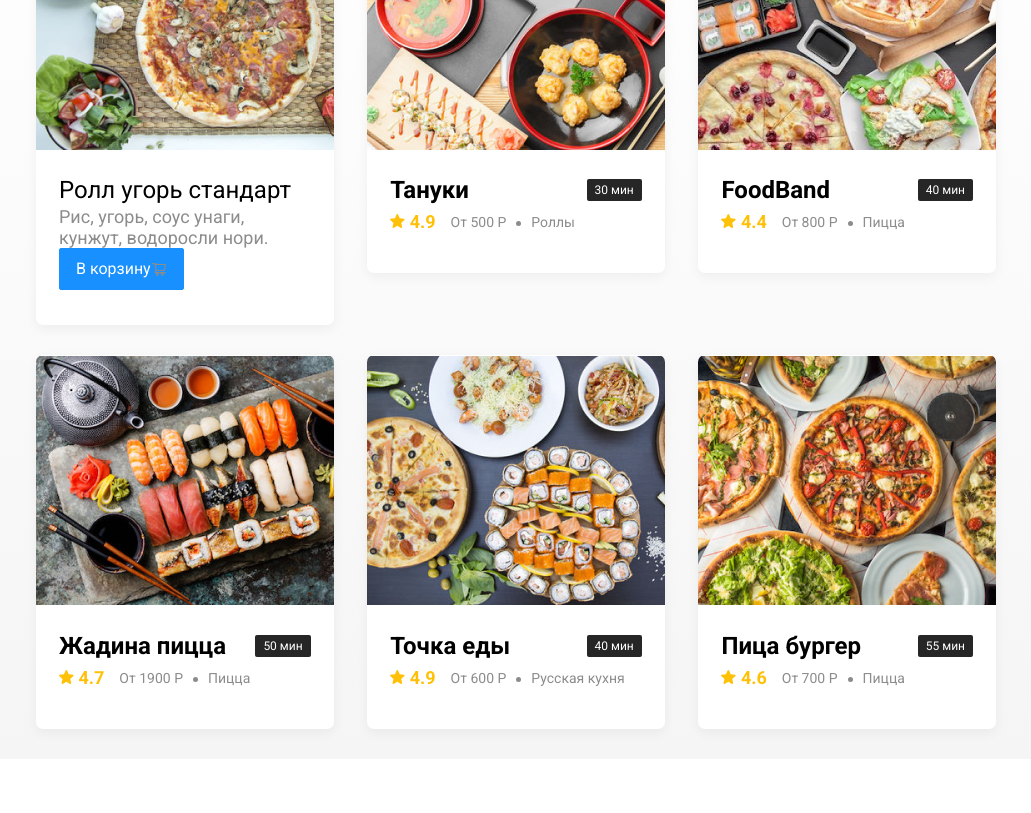
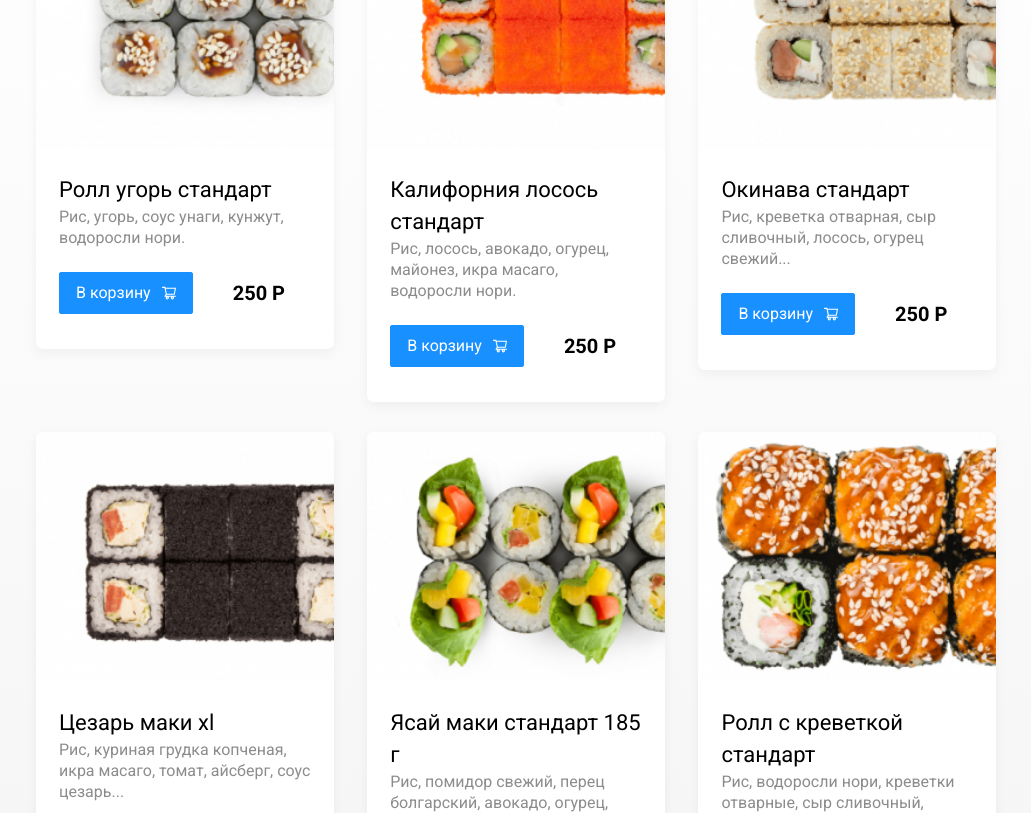
Before and after one commit to Limon1980/delivery, a plain HTML site: page restaurant.html in a window 1280 px wide. Shown: the part 312-1125 px from the top of the page, without its empty margins (124-1155 px from the left). Drawn offline with Linux system fonts and the light colour scheme.

Commit message:
lesson3-hw

```diff
--- a/css/style.css
+++ b/css/style.css
@@ -61,6 +61,9 @@ body {
 .button-icon {
   margin-right: 6px;
 }
+.button-card-text {
+  margin-right: 10px;
+}
 .promo {
   box-shadow: 0px 7px 12px rgba(158, 158, 163, 0.1);
   background: #fff1b8 url(../img/promo-image2.png) no-repeat top -100px right -247px /
@@ -119,6 +122,9 @@ body {
   overflow: hidden;
   margin-bottom: 30px;
   flex-basis: 31%;
+  text-decoration: none;
+}
+.card {
 }
 .card-image {
   width: 384px;
@@ -144,6 +150,7 @@ body {
   line-height: 32px;
 }
 .card-title-reg {
+  font-size: 22px;
   font-weight: 400;
 }
 .card-tag {
@@ -161,6 +168,18 @@ body {
   align-items: center;
   flex-wrap: wrap;
 }
+.card-buttons {
+  display: flex;
+  align-items: center;
+  margin-top: 24px;
+}
+.card-price-bold {
+  font-weight: bold;
+  font-size: 20px;
+  line-height: 32px;
+  margin-left: 30px;
+  color: #000000;
+}
 .ratting {
   margin-right: 26px;
   font-style: normal;
@@ -176,7 +195,7 @@ body {
   color: #8c8c8c;
 }
 .ingredients {
-  font-size: 18px;
+  font-size: 16px;
   line-height: 21px;
   color: #8c8c8c;
 }
@@ -274,7 +293,7 @@ body {
   .card-info {
     flex-wrap: wrap;
   }
-  .ratting {
+  .card .ratting {
     flex-basis: 100%;
   }
   .card-title {
--- a/restaurant.html
+++ b/restaurant.html
@@ -16,7 +16,9 @@
       <!-- Шапка сайта-->
       <header class="header">
         <!-- Логотип -->
-        <img src="img/logo.svg" alt="logo" class="logo" />
+        <a href="index.html" class="logo">
+          <img src="img/logo.svg" alt="logo"
+        /></a>
         <input
           type="text"
           class="input input-address"
@@ -56,7 +58,7 @@
 
           <div class="cards">
             <div class="card">
-              <img src="img/image.jpg" alt="image" class="card-image" />
+              <img src="img/ugor.jpg" alt="image" class="card-image" />
               <div class="card-text">
                 <div class="card-heading">
                   <h3 class="card-title card-title-reg">Ролл угорь стандарт</h3>
@@ -72,132 +74,159 @@
                   <button class="button button-primary">
                     <span class="button-card-text">В корзину</span>
                     <img
-                      src="img/shopping-cart.svg"
+                      src="img/shopping-cart-white.svg"
                       alt="shopping-cart"
                       class="button-card-image"
                     />
                   </button>
+                  <strong class="card-price-bold">250 Р</strong>
                 </div>
               </div>
             </div>
             <!-- /.card -->
             <div class="card">
-              <img src="img/tanuki.jpg" alt="image" class="card-image" />
+              <img src="img/losos.jpg" alt="image" class="card-image" />
               <div class="card-text">
                 <div class="card-heading">
-                  <h3 class="card-title">Тануки</h3>
-                  <span class="card-tag tag">30 мин</span>
+                  <h3 class="card-title card-title-reg">
+                    Калифорния лосось стандарт
+                  </h3>
+                </div>
+                <!-- /.card-heading -->
+                <div class="card-info">
+                  <div class="ingredients">
+                    Рис, лосось, авокадо, огурец, майонез, икра масаго,
+                    водоросли нори.
+                  </div>
                 </div>
                 <!-- /.card-info -->
-                <div class="card-info">
-                  <div class="ratting">
+                <div class="card-buttons">
+                  <button class="button button-primary">
+                    <span class="button-card-text">В корзину</span>
                     <img
-                      src="img/ratting.svg"
-                      alt="ratting"
-                      class="ratting-star"
+                      src="img/shopping-cart-white.svg"
+                      alt="shopping-cart"
+                      class="button-card-image"
                     />
-                    4.9
-                  </div>
-                  <div class="price">От 500 Р</div>
-                  <div class="category">Роллы</div>
+                  </button>
+                  <strong class="card-price-bold">250 Р</strong>
                 </div>
-                <!-- /.card-heading -->
               </div>
             </div>
             <!-- /.card -->
             <div class="card">
-              <img src="img/FoodBand.jpg" alt="image" class="card-image" />
+              <img src="img/okinava.jpg" alt="image" class="card-image" />
               <div class="card-text">
                 <div class="card-heading">
-                  <h3 class="card-title">FoodBand</h3>
-                  <span class="card-tag tag">40 мин</span>
+                  <h3 class="card-title card-title-reg">Окинава стандарт</h3>
+                </div>
+                <!-- /.card-heading -->
+                <div class="card-info">
+                  <div class="ingredients">
+                    Рис, креветка отварная, сыр сливочный, лосось, огурец
+                    свежий...
+                  </div>
                 </div>
                 <!-- /.card-info -->
-                <div class="card-info">
-                  <div class="ratting">
+                <div class="card-buttons">
+                  <button class="button button-primary">
+                    <span class="button-card-text">В корзину</span>
                     <img
-                      src="img/ratting.svg"
-                      alt="ratting"
-                      class="ratting-star"
+                      src="img/shopping-cart-white.svg"
+                      alt="shopping-cart"
+                      class="button-card-image"
                     />
-                    4.4
-                  </div>
-                  <div class="price">От 800 Р</div>
-                  <div class="category">Пицца</div>
+                  </button>
+                  <strong class="card-price-bold">250 Р</strong>
                 </div>
-                <!-- /.card-heading -->
               </div>
             </div>
             <!-- /.card -->
             <div class="card">
-              <img src="img/zhadina.jpg" alt="image" class="card-image" />
+              <img src="img/cezer.jpg" alt="image" class="card-image" />
               <div class="card-text">
                 <div class="card-heading">
-                  <h3 class="card-title">Жадина пицца</h3>
-                  <span class="card-tag tag">50 мин</span>
+                  <h3 class="card-title card-title-reg">Цезарь маки хl</h3>
+                </div>
+                <!-- /.card-heading -->
+                <div class="card-info">
+                  <div class="ingredients">
+                    Рис, куриная грудка копченая, икра масаго, томат, айсберг,
+                    соус цезарь...
+                  </div>
                 </div>
                 <!-- /.card-info -->
-                <div class="card-info">
-                  <div class="ratting">
+                <div class="card-buttons">
+                  <button class="button button-primary">
+                    <span class="button-card-text">В корзину</span>
                     <img
-                      src="img/ratting.svg"
-                      alt="ratting"
-                      class="ratting-star"
+                      src="img/shopping-cart-white.svg"
+                      alt="shopping-cart"
+                      class="button-card-image"
                     />
-                    4.7
-                  </div>
-                  <div class="price">От 1900 Р</div>
-                  <div class="category">Пицца</div>
+                  </button>
+                  <strong class="card-price-bold">250 Р</strong>
                 </div>
-                <!-- /.card-heading -->
               </div>
             </div>
             <!-- /.card -->
             <div class="card">
-              <img src="img/tochka.jpg" alt="image" class="card-image" />
+              <img src="img/jsai.jpg" alt="image" class="card-image" />
               <div class="card-text">
                 <div class="card-heading">
-                  <h3 class="card-title">Точка еды</h3>
-                  <span class="card-tag tag">40 мин</span>
+                  <h3 class="card-title card-title-reg">
+                    Ясай маки стандарт 185 г
+                  </h3>
+                </div>
+                <!-- /.card-heading -->
+                <div class="card-info">
+                  <div class="ingredients">
+                    Рис, помидор свежий, перец болгарский, авокадо, огурец,
+                    айсберг
+                  </div>
                 </div>
                 <!-- /.card-info -->
-                <div class="card-info">
-                  <div class="ratting">
+                <div class="card-buttons">
+                  <button class="button button-primary">
+                    <span class="button-card-text">В корзину</span>
                     <img
-                      src="img/ratting.svg"
-                      alt="ratting"
-                      class="ratting-star"
+                      src="img/shopping-cart-white.svg"
+                      alt="shopping-cart"
+                      class="button-card-image"
                     />
-                    4.9
-                  </div>
-                  <div class="price">От 600 Р</div>
-                  <div class="category">Русская кухня</div>
+                  </button>
+                  <strong class="card-price-bold">250 Р</strong>
                 </div>
-                <!-- /.card-heading -->
               </div>
             </div>
             <!-- /.card -->
             <div class="card">
-              <img src="img/PizzaBurger.jpg" alt="image" class="card-image" />
+              <img src="img/roll.jpg" alt="image" class="card-image" />
               <div class="card-text">
                 <div class="card-heading">
-                  <h3 class="card-title">Пица бургер</h3>
-                  <span class="card-tag tag">55 мин</span>
+                  <h3 class="card-title card-title-reg">
+                    Ролл с креветкой стандарт
+                  </h3>
+                </div>
+                <!-- /.card-heading -->
+                <div class="card-info">
+                  <div class="ingredients">
+                    Рис, водоросли нори, креветки отварные, сыр сливочный,
+                    огурцы
+                  </div>
                 </div>
                 <!-- /.card-info -->
-                <div class="card-info">
-                  <div class="ratting">
+                <div class="card-buttons">
+                  <button class="button button-primary">
+                    <span class="button-card-text">В корзину</span>
                     <img
-                      src="img/ratting.svg"
-                      alt="ratting"
-                      class="ratting-star"
+                      src="img/shopping-cart-white.svg"
+                      alt="shopping-cart"
+                      class="button-card-image"
                     />
-                    4.6
-                  </div>
-                  <div class="price">От 700 Р</div>
-                  <div class="category">Пицца</div>
+                  </button>
+                  <strong class="card-price-bold">250 Р</strong>
                 </div>
-                <!-- /.card-heading -->
               </div>
             </div>
             <!-- /.card -->
```
Also changed, not shown: index.html (+15 -13 lines), img/cezer.jpg (added), img/jsai.jpg (added), img/losos.jpg (added), img/okinava.jpg (added), img/roll.jpg (added), img/shopping-cart-white.svg (added), img/ugor.jpg (added).
